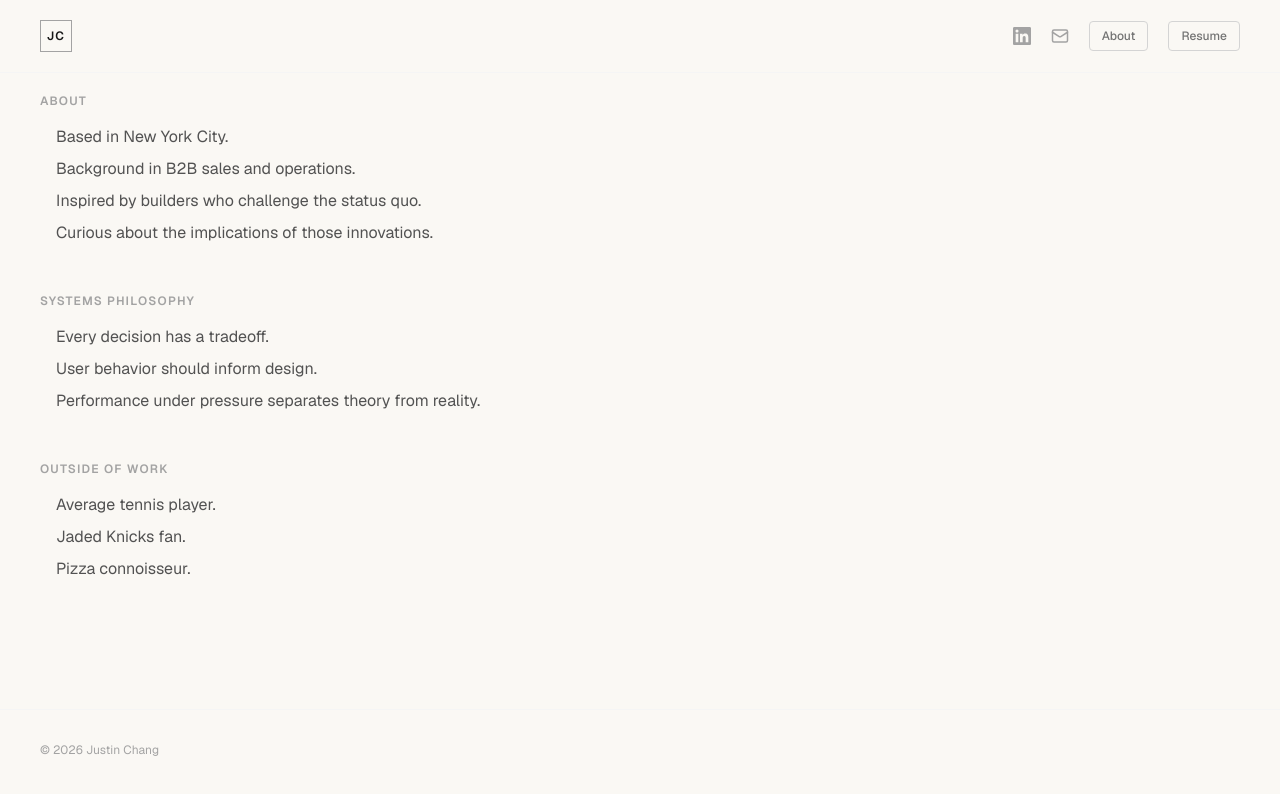
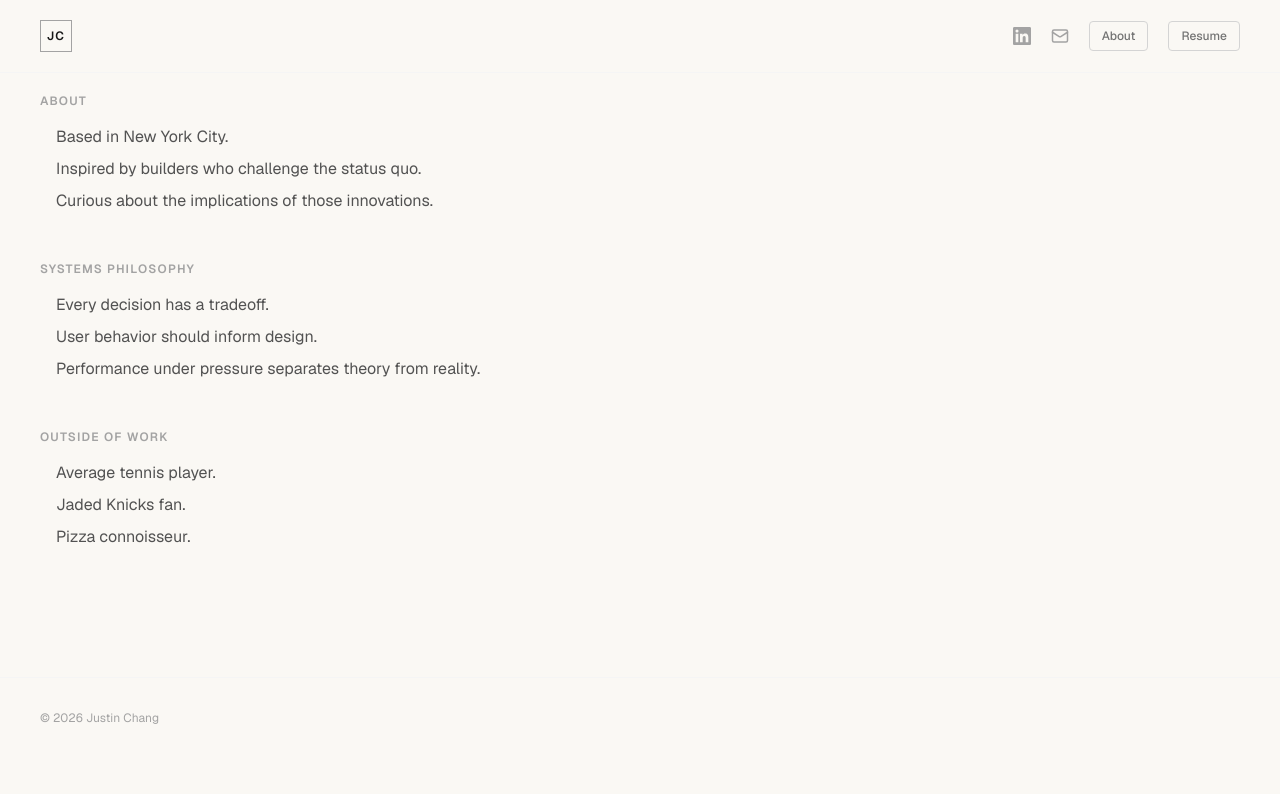
Before and after one commit to JSC201/portfolio, a Next.js app: page /about in a window 1280 px wide. Shown: the top 794 px of the page. Built offline with nearby package versions, Linux system fonts and the light colour scheme.

Commit message:
edit about me

```diff
--- a/app/about/page.tsx
+++ b/app/about/page.tsx
@@ -6,7 +6,6 @@ export default function About() {
         <h2 className="text-xs font-semibold uppercase tracking-widest text-neutral-400 mb-4">About</h2>
         <ul className="space-y-2 text-neutral-600 ml-4">
           <li>Based in New York City.</li>
-          <li>Background in B2B sales and operations.</li>
           <li>Inspired by builders who challenge the status quo.</li>
           <li>Curious about the implications of those innovations.</li>
         </ul>
```
